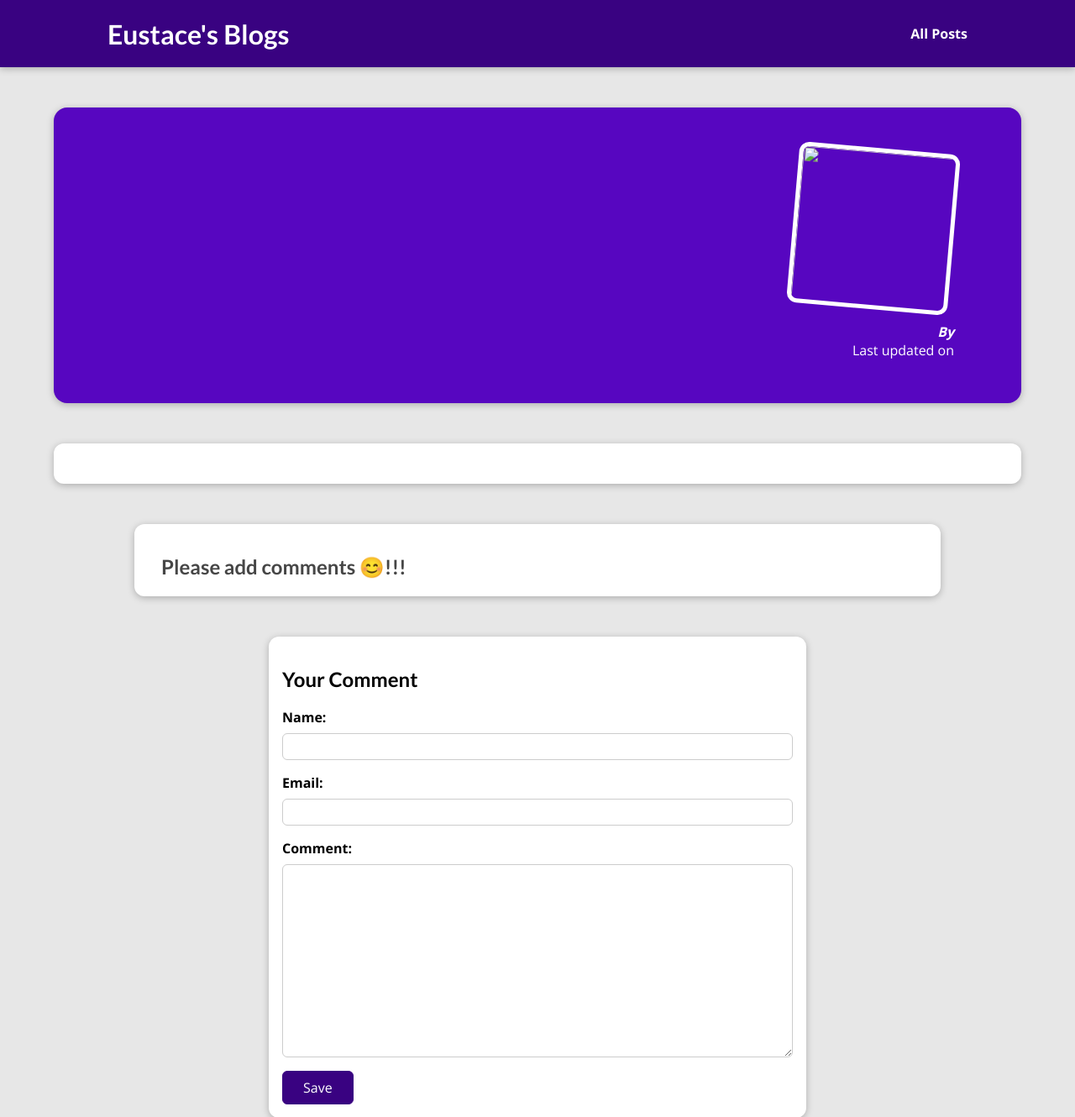
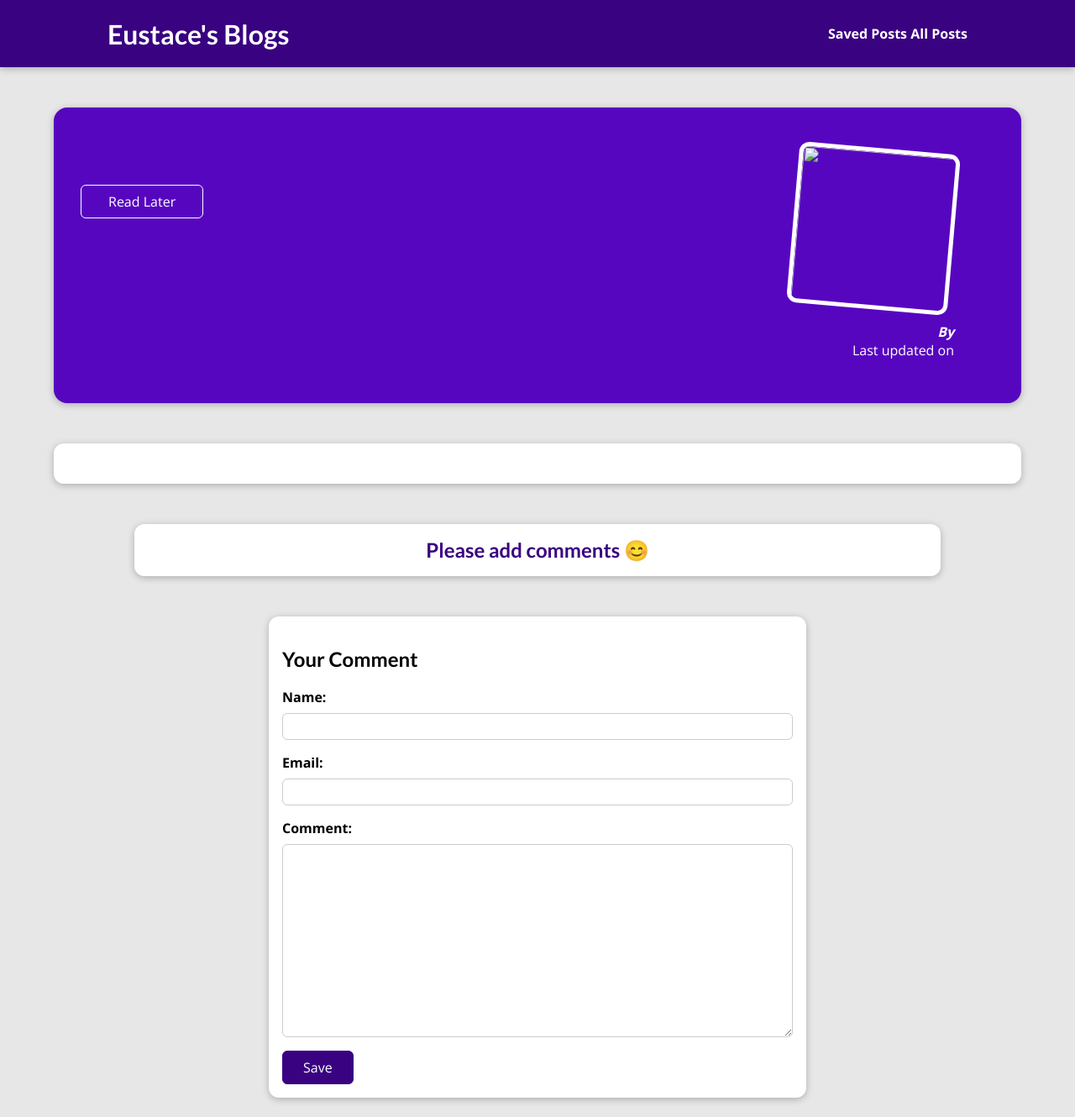
Before and after one commit to eusoncode/Blogs, a Django app: template blogs/templates/blogs/post-detail.html in a window 1280 px wide. Shown: the top 1330 px of the page at 84% size. Run offline with Django 3.2, Linux system fonts and the light colour scheme; the template is opened without the code that fills it: values named after a table or form of the project are taken from there, others are empty.

Commit message:
Adding read later button

```diff
--- a/blogs/static/blogs/styles/post-detail.css
+++ b/blogs/static/blogs/styles/post-detail.css
@@ -185,3 +185,38 @@
   color: #464646;
   margin-bottom: 0.25rem;
 }
+
+#read-later {
+  margin: 2rem 0;
+}
+
+#read-later button {
+  background-color: transparent;
+  border: 1px solid white;
+  padding: 0.5rem 2rem;
+  font: inherit;
+  color: white;
+  border-radius: 6px;
+  cursor: pointer;
+}
+
+#read-later button:hover,
+#read-later button:active {
+  background-color: white;
+  border-color:  #390281;
+  color: #4f0ba7;
+}
+
+#no-comments {
+  display: flex;
+  justify-content: center; /* ✅ Centers text horizontally */
+  align-items: center; /* ✅ Centers text vertically */
+  width: 100%; /* ✅ Takes full width of parent */
+}
+
+#no-comments h2 {
+  margin: 0 auto; /* ✅ Ensures text stays centered */
+  font-size: 1.5rem;
+  color: #390281;
+  text-align: center;
+}
--- a/blogs/templates/blogs/post-detail.html
+++ b/blogs/templates/blogs/post-detail.html
@@ -23,6 +23,13 @@
       <span class="tag">{{tag.caption}}</span>
     {%endfor%}
   </div>
+  <div id="read-later">
+    <form action="{% url "read-later" post.slug %}" method="POST">
+      {% csrf_token %}
+      <input type="hidden" value="{{post.id}}" name="post_id">
+      <button>Read Later</button>
+    </form>
+  </div>
   <article>
     <img src="{{post.image.url}}" alt="{{post.title}}" />
     <address>
@@ -37,25 +44,26 @@
 </main>
 
 <section id="comments">
-  {%if not comments%}
-    <div id="no-coments">
-      <h2> Please add comments 😊!!!</h2>
+  {% if not comments %}
+    <div id="no-comments">
+      <h2>Please add comments 😊</h2>
     </div>
-  {%endif%}
-  <ul>
-    {%for comment in comments%}
-      <li>
-        <h2>{{comment.user_name}}</h2>
-        <p>{{comment.text|linebreaks}}</p>
-      </li>
-
-    {%endfor%}
-  </ul>
+  {% else %}
+    <ul>
+      {% for comment in comments %}
+        <li>
+          <h2>{{ comment.user_name }}</h2>
+          <p>{{ comment.text|linebreaks }}</p>
+        </li>
+      {% endfor %}
+    </ul>
+  {% endif %}
 </section>
 
 <section id="comment-form">
   <h2>Your Comment</h2>
   <form action="{% url "post-detail-page" post.slug %}" method="POST">
+    {% csrf_token %}
     {%for form_field in comment_form%}
       <div class="form-control {% if form_field.errors%}invalid{% endif %}">
         {{form_field.label_tag}}
--- a/blogs/urls.py
+++ b/blogs/urls.py
@@ -4,5 +4,6 @@
 urlpatterns = [
     path("", views.StartingPageView.as_view(), name="starting-page"),
     path("posts", views.AllPostView.as_view(), name="posts-page"),
-    path("post/<slug:slug>", views.DetailPostView.as_view(), name="post-detail-page")   #/posts/my-first-post
+    path("post/<slug:slug>", views.DetailPostView.as_view(), name="post-detail-page"),   #/posts/my-first-post
+    path("read-later/<slug:slug>", views.ReadLaterView.as_view(), name="read-later")
 ]
--- a/templates/base.html
+++ b/templates/base.html
@@ -13,6 +13,7 @@
   <header id="main-navigation">
     <h1><a href="{% url "starting-page" %}">Eustace's Blogs</a></h1>
     <nav>
+      <a href="{% url "read-later" %}">Saved Posts</a>
       <a href="{% url "posts-page" %}">All Posts</a>
     </nav>
   </header>
```
Also changed, not shown: other parts of blogs/templates/blogs/post-detail.html (+0 -1 lines), blogs/static/blogs/styles/stored-posts.css (added, +39 -0 lines), blogs/templates/blogs/includes/stored-post.html (added, +13 -0 lines), blogs/templates/blogs/stored_posts.html (added, +23 -0 lines), blogs/views.py (+30 -0 lines).
